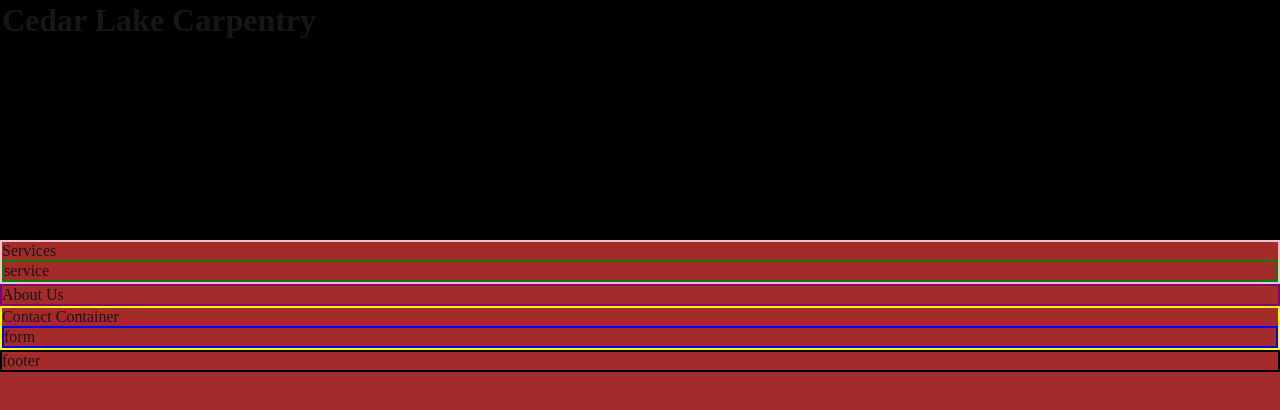
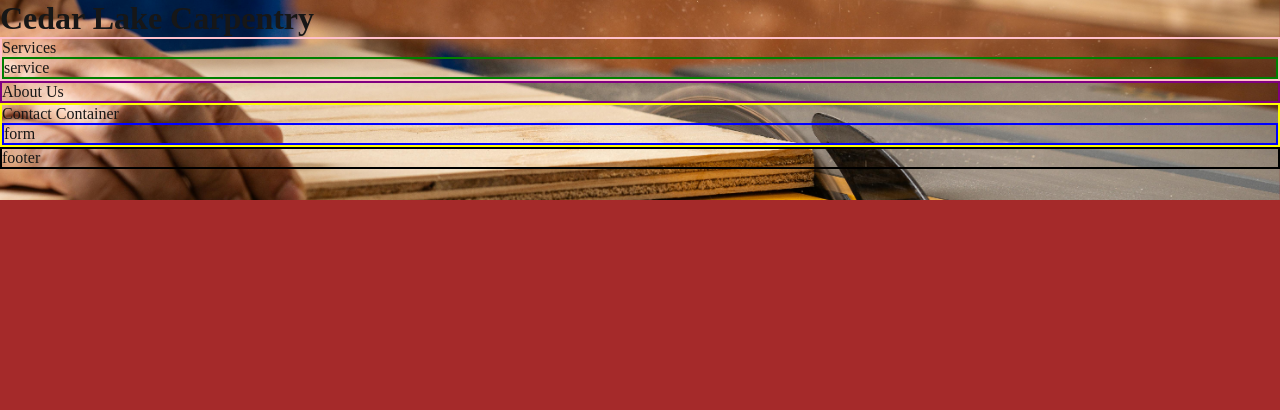
Before and after one commit to codiemaureen/CedarLakeCarpentry_V2, a Next.js app: page / in a window 1280 px wide. Shown: the top 410 px of the page. Built offline with nearby package versions, Linux system fonts and the light colour scheme.

Commit message:
Style: adding header image

```diff
--- a/src/app/component/Header.jsx
+++ b/src/app/component/Header.jsx
@@ -5,6 +5,7 @@ const Header = () => {
   return (
     <div className={style.headerContainer}>
       <h1 className={style.headerTitle}>Cedar Lake Carpentry</h1>
+      <img src='pexels-spencphoto-28518832.jpg' alt='header-img' className={style.headerImg}/>
     </div>
   )
 }
--- a/src/app/component/Header.module.css
+++ b/src/app/component/Header.module.css
@@ -1,5 +1,16 @@
 .headerContainer{
- border: 2px solid black;
- background-color: black;
- height: 30vh;
+ max-height: 25vh;
+ width: 100vw;
+ overflow: hidden;
+ display: flex;
+ flex-direction: column;
 }
+
+.headerImg{
+ z-index: -1;
+ position: fixed;
+ object-position: center;
+ object-fit: cover;
+ width: 100%;
+ max-height: 25vh;
+}
```
Also changed, not shown: public/pexels-spencphoto-28518832.jpg (added).
